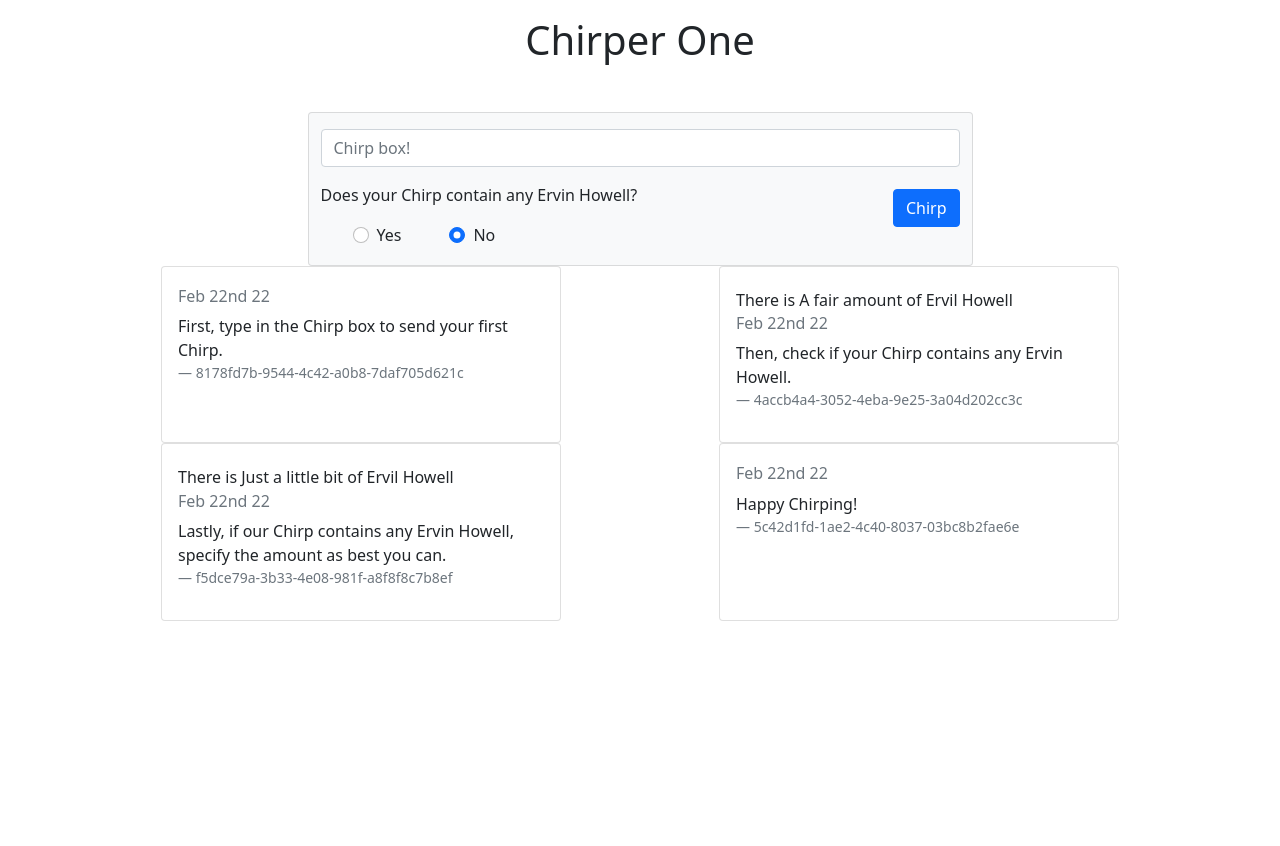
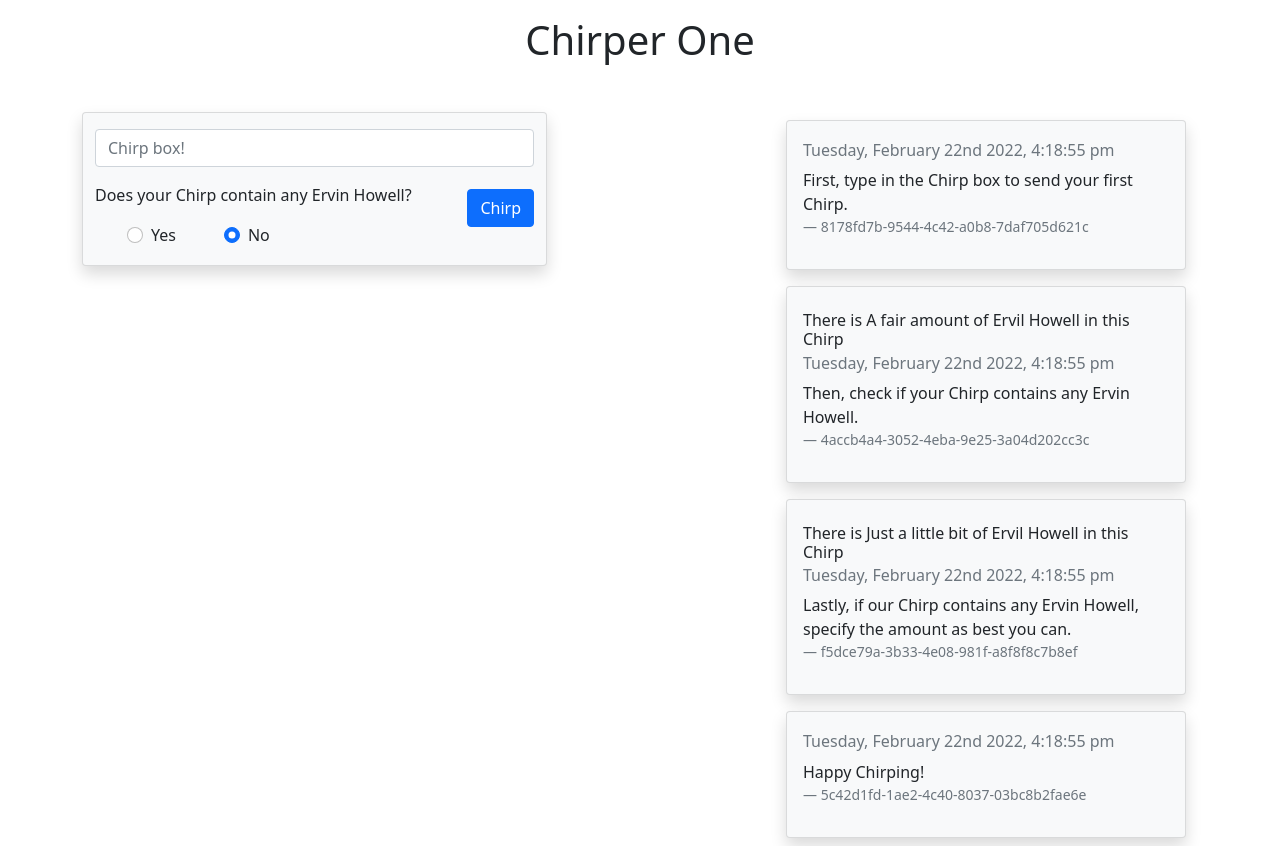
Before and after one commit to emoran0403/Chirper-One, a React (Create React App) app: page /ChirpFeed in a window 1280 px wide. Before the commit the page ends 800 px from the top, so only its background shows below. Built offline with nearby package versions, Linux system fonts and the light colour scheme.

Commit message:
classy chirper lab complete!

```diff
--- a/src/App.jsx
+++ b/src/App.jsx
@@ -22,16 +22,28 @@ class App extends React.Component {
       username: "",
       loggedIn: false,
       chirps: [
-        { ChirpTime: moment().format("MMM Do YY"), uuid: uuidv4(), containsEH: false, quantityEH: "", message: `First, type in the Chirp box to send your first Chirp.` },
-        { ChirpTime: moment().format("MMM Do YY"), uuid: uuidv4(), containsEH: true, quantityEH: "A fair amount", message: `Then, check if your Chirp contains any Ervin Howell.` },
         {
-          ChirpTime: moment().format("MMM Do YY"),
+          ChirpTime: moment().format("dddd, MMMM Do YYYY, h:mm:ss a"),
+          uuid: uuidv4(),
+          containsEH: false,
+          quantityEH: "",
+          message: `First, type in the Chirp box to send your first Chirp.`,
+        },
+        {
+          ChirpTime: moment().format("dddd, MMMM Do YYYY, h:mm:ss a"),
+          uuid: uuidv4(),
+          containsEH: true,
+          quantityEH: "A fair amount",
+          message: `Then, check if your Chirp contains any Ervin Howell.`,
+        },
+        {
+          ChirpTime: moment().format("dddd, MMMM Do YYYY, h:mm:ss a"),
           uuid: uuidv4(),
           containsEH: true,
           quantityEH: "Just a little bit",
           message: `Lastly, if our Chirp contains any Ervin Howell, specify the amount as best you can.`,
         },
-        { ChirpTime: moment().format("MMM Do YY"), uuid: uuidv4(), containsEH: false, quantityEH: "", message: `Happy Chirping!` },
+        { ChirpTime: moment().format("dddd, MMMM Do YYYY, h:mm:ss a"), uuid: uuidv4(), containsEH: false, quantityEH: "", message: `Happy Chirping!` },
       ],
     };
   }
@@ -74,7 +86,7 @@ class App extends React.Component {
     e.preventDefault();
     // creates a chirp with relevant info
     let chirpObject = {
-      ChirpTime: moment().format("MMM Do YY"),
+      ChirpTime: moment().format("dddd, MMMM Do YYYY, h:mm:ss a"),
       uuid: uuidv4(),
       containsEH: this.state.tempContainsEH,
       quantityEH: this.state.tempQuantityEH,
--- a/src/Views/Feed.jsx
+++ b/src/Views/Feed.jsx
@@ -6,8 +6,11 @@ class Feed extends React.Component {
   render() {
     return (
       <React.Fragment>
-        <Inputs {...this.props} />
-        <Timeline {...this.props} />
+        <div className="container d-flex justify-content-around">
+          <Inputs {...this.props} />
+
+          <Timeline {...this.props} />
+        </div>
       </React.Fragment>
     );
   }
--- a/src/Views/Homepage.jsx
+++ b/src/Views/Homepage.jsx
@@ -6,7 +6,7 @@ class Homepage extends React.Component {
   }
   render() {
     return (
-      <div className="card bg-light">
+      <div className="card bg-light shadow">
         <div className="card-body">
           <h5 className="card-title text-center">Please log in</h5>
           <input type="text" value={this.props.username} className="card-text" onChange={(e) => this.props.setUsernameChange(e)} />
--- a/src/components/Inputs.jsx
+++ b/src/components/Inputs.jsx
@@ -12,28 +12,11 @@ class Inputs extends React.Component {
     super(props);
   }
 
-  // const [inputText, setInputText] = useState("");
-
-  // const handleInputText = (e) => {
-  //   // sets the input text to the value of the input box - allows us to statefully update the contents of the text box
-  //   setInputText(e.target.value);
-  // };
-
-  // const handleButtonClick = () => {
-  //   // if there is no input text, return - this prevents spam clicking the button
-  //   if (!inputText) {
-  //     return;
-  //   }
-  //   // if there is text, pass it to App, then set the input text to an empty string
-  //   props.setChirp(inputText);
-  //   setInputText("");
-  // };
-
   render() {
     return (
       <main className="container ">
-        <section className="row justify-content-center ">
-          <div className="col-md-7 card bg-light">
+        <section className="row">
+          <div className="col-md-10 card shadow bg-light">
             <form className="form-group">
               <input className="form-control mt-3" value={this.props.tempMessage} onChange={this.props.setChirpBox} placeholder="Chirp box!" type="text" />
 
--- a/src/components/Timeline.jsx
+++ b/src/components/Timeline.jsx
@@ -5,12 +5,12 @@ import React from "react";
 class Timeline extends React.Component {
   render() {
     return (
-      <div className="container d-flex flex-wrap justify-content-around">
+      <div className="container d-flex flex-wrap justify-content-end">
         {this.props.chirps.map(({ ChirpTime, uuid, containsEH, quantityEH, message }) => (
-          <div key="somekey" className="card" style={{ width: "25rem" }}>
+          <div key={uuid} className="card shadow bg-light my-2" style={{ width: "25rem" }}>
             <div className="card-body">
               <h5 className="card-title">{this.props.username}</h5>
-              {containsEH && <h6>There is {quantityEH} of Ervil Howell</h6>}
+              {containsEH && <h6>There is {quantityEH} of Ervil Howell in this Chirp</h6>}
               <h6 className="card-subtitle mb-2 text-muted">{ChirpTime}</h6>
               <p className="card-text">{message}</p>
               <footer className="blockquote-footer">{uuid}</footer>
```
